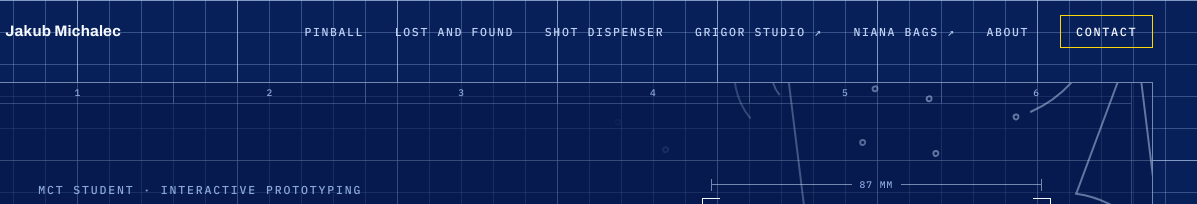
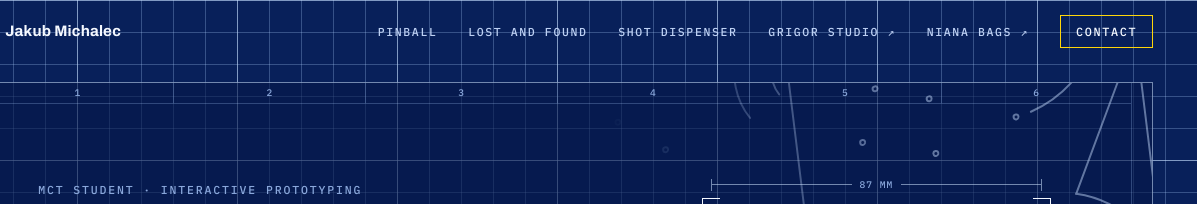
Before and after one commit to jakubmichalec-debug/PortfolioWeb, a plain HTML site: page site/index.html in a window 1280 px wide. Shown: the top 204 px of the page, 83-1280 px from the left. Drawn offline with Linux system fonts and the light colour scheme.

Commit message:
Remove the About link from the nav
The About page is still a stub; it stays in the repo but is no longer linked.

Co-Authored-By: Claude Opus 5.5 <noreply@anthropic.com>

```diff
--- a/site/index.html
+++ b/site/index.html
@@ -34,7 +34,6 @@
       <a href="shot-dispenser.html">Shot dispenser</a>
       <a href="https://jakubmichalec-debug.github.io/grigor-site/" target="_blank" rel="noopener">Grigor Studio <span aria-hidden="true">↗</span><span class="sr-only"> (opens the website in a new tab)</span></a>
       <a href="https://jakubmichalec-debug.github.io/niana/" target="_blank" rel="noopener">NIANA Bags <span aria-hidden="true">↗</span><span class="sr-only"> (opens the website in a new tab)</span></a>
-      <a href="about.html">About</a>
       <a class="btn btn--redline btn--sm" href="#contact" data-magnetic>Contact</a>
     </nav>
   </header>
```
Also changed, not shown: site/about.html (+0 -1 lines), site/lost-and-found.html (+0 -1 lines), site/pinball.html (+0 -1 lines), site/shot-dispenser.html (+0 -1 lines), site/web.html (+0 -1 lines).
